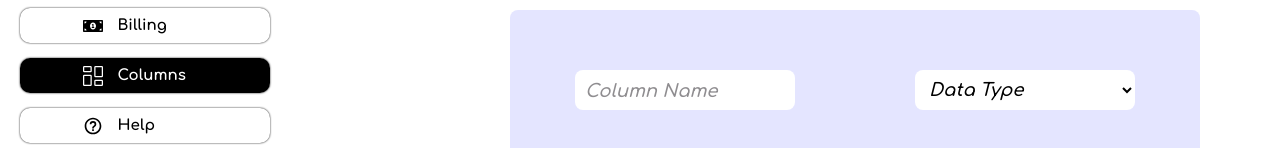
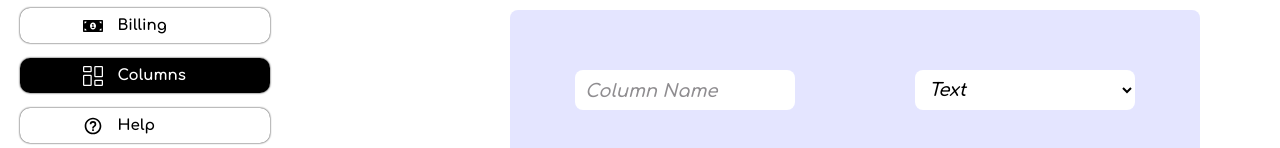
Before and after one commit to nikhitkumar00/Inventify, a React (Vite) app: page /column in a window 1280 px wide. Shown: the part 230-378 px from the top of the page. Built offline with nearby package versions, Linux system fonts and the light colour scheme.

Commit message:
added new column api

```diff
--- a/src/Components/Column/Column.jsx
+++ b/src/Components/Column/Column.jsx
@@ -1,6 +1,30 @@
 import "./Column.css";
+import { useState } from "react";
 
 const Columns = () => {
+  const [columnName, setColumnName] = useState("");
+  const [dataType, setDataType] = useState("");
+
+  const handleAddColumn = (e) => {
+    e.preventDefault();
+
+    const url = `http://127.0.0.1/I_N_V_O%20Backend/newcolumn.php?columnName=${columnName}&dataType=${dataType}`;
+
+    fetch(url)
+      .then((response) => response.json())
+      .then((data) => {
+        console.log(data);
+      })
+      .catch((error) => {
+        console.log(error);
+      });
+  };
+
+  const handleColumnNameChange = (e) => {
+    setColumnName(e.target.value);
+    console.log(columnName);
+  };
+
   return (
     <div className="wrapper_Column">
       <h2 className="h2_Column">Customize Columns</h2>
@@ -27,56 +51,44 @@ const Columns = () => {
             <div className="title_child_Column">QTY</div>
           </div>
         </div>
-        <form className="table_Column">
+        <form className="table_Column" onSubmit={handleAddColumn}>
           <div className="container_Column">
             <input
               className="newColumn"
               type="text"
               placeholder="Column Name"
-            ></input>
+              value={columnName}
+              onChange={handleColumnNameChange}
+            />
             <div className="dropdown_Column">
-            <select className="type_Column" id="dropdown">
-                <option className="opt_Column" hidden selected>Data Type</option>
-                <option className="opt_Column" value="text">Text</option>
-                <option className="opt_Column" value="number">Number</option>
-                <option className="opt_Column" value="date">Date</option>
-            </select>
+              <select
+                className="type_Column"
+                id="dropdown"
+                value={dataType}
+                onChange={(e) => {
+                  setDataType(e.target.value);
+                  console.log(dataType)
+                }}
+              >
+                <option className="opt_Column" value="VARCHAR(40)">
+                  Text
+                </option>
+                <option className="opt_Column" value="INT">
+                  Number
+                </option>
+                <option className="opt_Column" value="DATE">
+                  Date
+                </option>
+                <option className="opt_Column" value="BOOLEAN">
+                  Boolean
+                </option>
+              </select>
             </div>
           </div>
-          <button className="btn_Column">Add Column</button>
+          <button className="btn_Column" type="submit">
+            Add Column
+          </button>
         </form>
-        {/*<form className="table_Column">
-          <div className="odd_Column">
-            <div className="odd_child_Column">1</div>
-            <div className="even_child_Column">2</div>
-            <div className="odd_child_Column">3</div>
-            <div className="even_child_Column">4</div>
-          </div>
-          <div className="even_Column">
-            <div className="odd_child_Column">sugar</div>
-            <div className="even_child_Column">milk</div>
-            <div className="odd_child_Column">biscuit</div>
-            <div className="even_child_Column">boost</div>
-          </div>
-          <div className="odd_Column">
-            <div className="odd_child_Column">20/2/2024</div>
-            <div className="even_child_Column">20/2/2024</div>
-            <div className="odd_child_Column">20/2/2024</div>
-            <div className="even_child_Column">20/2/2024</div>
-          </div>
-          <div className="even_Column">
-            <div className="odd_child_Column">Rs.50</div>
-            <div className="even_child_Column">Rs.20</div>
-            <div className="odd_child_Column">Rs.50</div>
-            <div className="even_child_Column">Rs.20</div>
-          </div>
-          <div className="odd5_Column">
-            <div className="odd_child_Column">2.00</div>
-            <div className="even_child_Column">1.00</div>
-            <div className="odd_child_Column">2.00</div>
-            <div className="even_child_Column">1.00</div>
-          </div>
-        </form>*/}
       </div>
     </div>
   );
```
